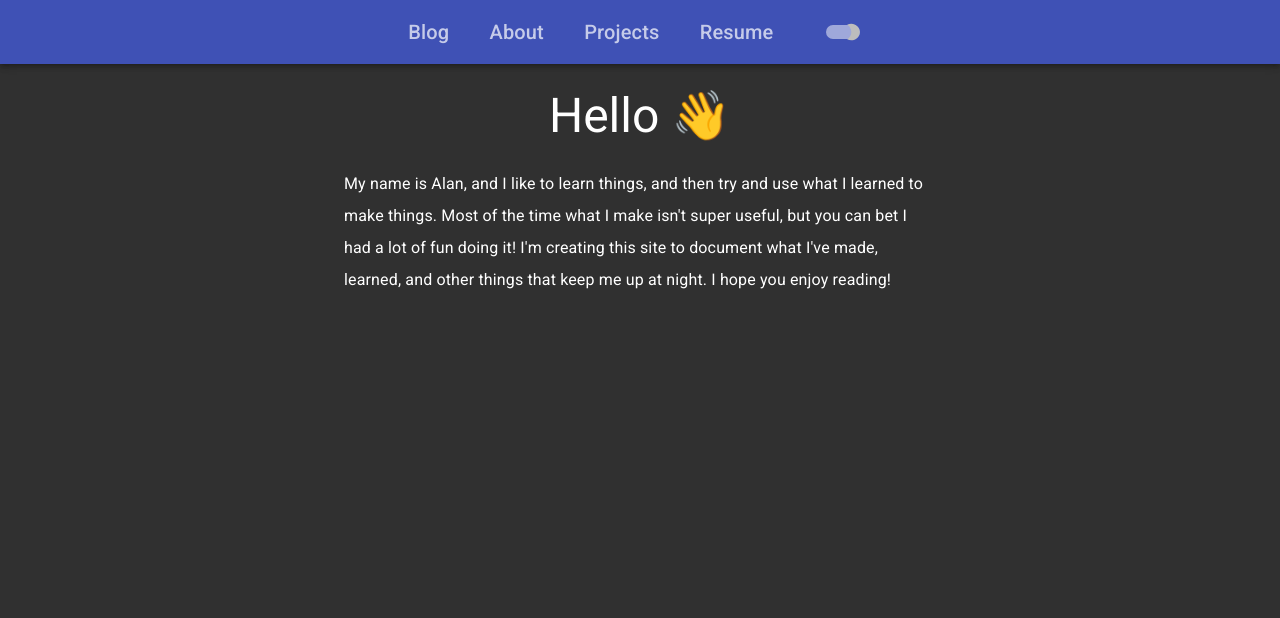
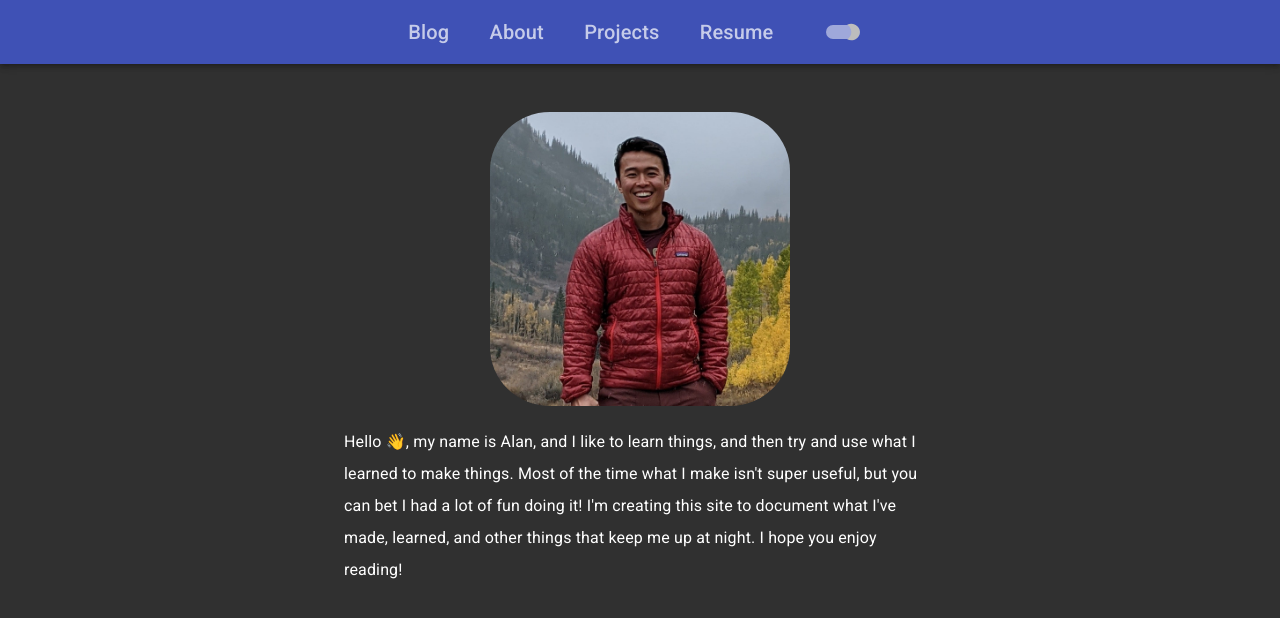
Before and after one commit to yeungalan0/site-monorepo, a Next.js app: page /about in a window 1280 px wide. Shown: the top 618 px of the page. Built offline with nearby package versions, Linux system fonts and the light colour scheme.

Commit message:
Added image to about page

```diff
--- a/pages/about.tsx
+++ b/pages/about.tsx
@@ -6,14 +6,16 @@ export default function About(): JSX.Element {
   const classes = useStyles();
 
   return (
-    <DefaultLayout head={"about"} title={"Hello 👋"}>
+    <DefaultLayout head={"about"} title={""}>
+      <img className={classes.myImage} src="photos/me.jpg" />
+      <br />
       <Box className={classes.paragraph}>
         <Typography>
-          My name is Alan, and I like to learn things, and then try and use what
-          I learned to make things. Most of the time what I make isn&apos;t
-          super useful, but you can bet I had a lot of fun doing it! I&apos;m
-          creating this site to document what I&apos;ve made, learned, and other
-          things that keep me up at night. I hope you enjoy reading!
+          Hello 👋, my name is Alan, and I like to learn things, and then try
+          and use what I learned to make things. Most of the time what I make
+          isn&apos;t super useful, but you can bet I had a lot of fun doing it!
+          I&apos;m creating this site to document what I&apos;ve made, learned,
+          and other things that keep me up at night. I hope you enjoy reading!
         </Typography>
       </Box>
     </DefaultLayout>
--- a/src/style.ts
+++ b/src/style.ts
@@ -27,6 +27,14 @@ const useStyles = makeStyles(() => ({
       lineHeight: 2,
     },
   },
+  myImage: {
+    maxWidth: "300px",
+    height: "auto",
+    display: "block",
+    marginLeft: "auto",
+    marginRight: "auto",
+    borderRadius: "20%",
+  },
 }));
 
 export { useStyles };
```
Also changed, not shown: public/photos/me.jpg (added).
